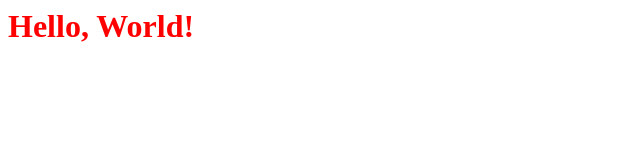
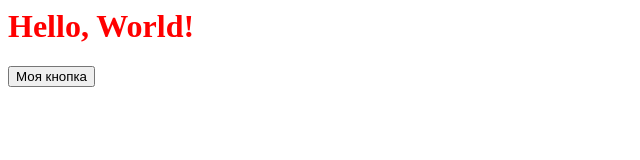
Before and after one commit to Sopho16/githowto, a plain HTML site: page index.html in a window 1280 px wide. Shown: the whole page, without its empty margins (0-640 px from the left). Drawn offline with Linux system fonts and the light colour scheme; files that its build step writes are made by us from their sources.

Commit message:
Добавлена кнопка

```diff
--- a/index.html
+++ b/index.html
@@ -4,5 +4,8 @@
     </head>
   <body>
     <h1>Hello, World!</h1>
+    <button>
+      Моя кнопка
+    </button>
   </body>
 </html>
```
